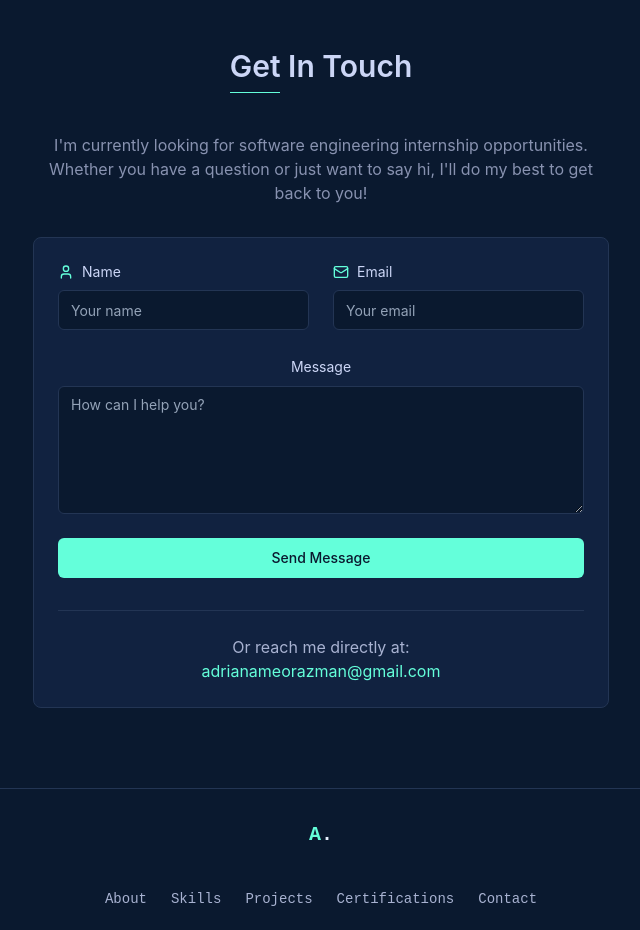
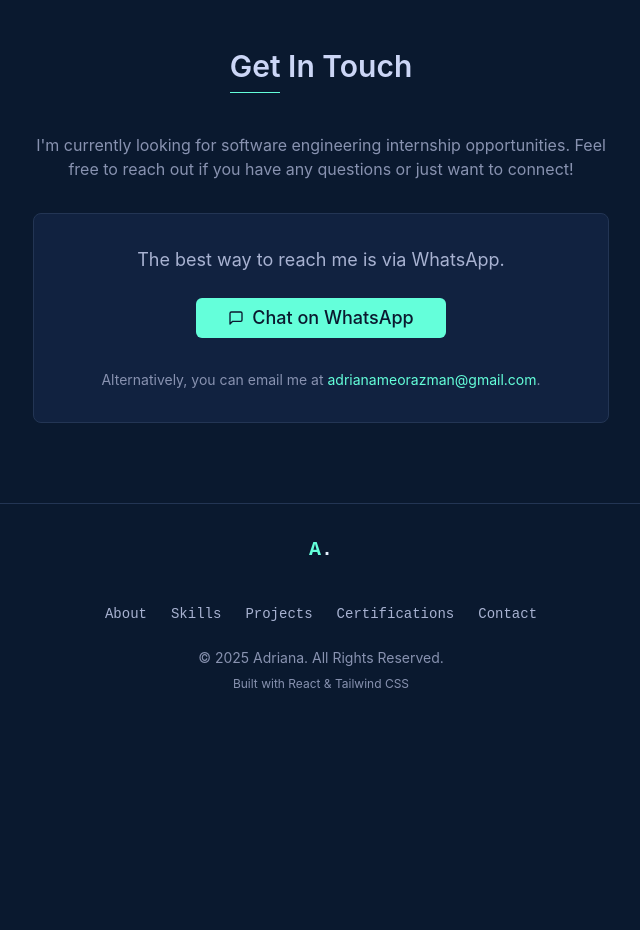
Before and after one commit to adrianameor/adriana-cyberjaya-portfolio-showcase, a React (Vite) app: page / in a window 1280 px wide. Shown: the part 4180-5110 px from the top of the page, without its empty margins (319-959 px from the left). After the commit the page ends 4904 px from the top, so only its background shows below. Built offline with nearby package versions, Linux system fonts and the light colour scheme.

Commit message:
change form message to whatsapp

```diff
--- a/src/components/Contact.tsx
+++ b/src/components/Contact.tsx
@@ -2,8 +2,8 @@
 import React from "react";
 import { Button } from "@/components/ui/button";
 import { Input } from "@/components/ui/input";
-import { Textarea } from "@/components/ui/textarea";
-import { Mail, User } from "lucide-react";
+import { Textarea } from "@/components/ui/textarea"; // This can be removed if not used elsewhere, but let's keep it for now
+import { Mail, User, MessageSquare } from "lucide-react"; // Added MessageSquare for WhatsApp icon
 
 const Contact = () => {
   return (
@@ -12,59 +12,28 @@ const Contact = () => {
         <h2 className="section-header mx-auto">Get In Touch</h2>
         <p className="text-portfolio-slate mb-8">
           I'm currently looking for software engineering internship opportunities.
-          Whether you have a question or just want to say hi, I'll do my best to get back to you!
+          Feel free to reach out if you have any questions or just want to connect!
         </p>
 
-        <div className="bg-portfolio-lightNavy border border-portfolio-lightestNavy rounded-lg p-6">
-          <form className="space-y-6">
-            <div className="grid grid-cols-1 md:grid-cols-2 gap-6">
-              <div className="space-y-2">
-                <label htmlFor="name" className="text-sm text-portfolio-lightestSlate flex items-center gap-2">
-                  <User size={16} className="text-portfolio-teal" />
-                  Name
-                </label>
-                <Input
-                  id="name"
-                  placeholder="Your name"
-                  className="bg-portfolio-navy border-portfolio-lightestNavy focus:border-portfolio-teal"
-                />
-              </div>
-              <div className="space-y-2">
-                <label htmlFor="email" className="text-sm text-portfolio-lightestSlate flex items-center gap-2">
-                  <Mail size={16} className="text-portfolio-teal" />
-                  Email
-                </label>
-                <Input
-                  id="email"
-                  type="email"
-                  placeholder="Your email"
-                  className="bg-portfolio-navy border-portfolio-lightestNavy focus:border-portfolio-teal"
-                />
-              </div>
-            </div>
-
-            <div className="space-y-2">
-              <label htmlFor="message" className="text-sm text-portfolio-lightestSlate">Message</label>
-              <Textarea
-                id="message"
-                placeholder="How can I help you?"
-                className="bg-portfolio-navy border-portfolio-lightestNavy focus:border-portfolio-teal min-h-32"
-              />
-            </div>
-
+        <div className="bg-portfolio-lightNavy border border-portfolio-lightestNavy rounded-lg p-8 flex flex-col items-center">
+          <p className="text-portfolio-lightSlate mb-6 text-lg">
+            The best way to reach me is via WhatsApp.
+          </p>
+          <a
+            href="https://wa.me/60167199579" // IMPORTANT: Replace YOUR_PHONE_NUMBER with your actual WhatsApp number (e.g., 60123456789)
+            target="_blank"
+            rel="noopener noreferrer"
+          >
             <Button
-              className="bg-portfolio-teal hover:bg-portfolio-teal/80 text-portfolio-navy font-medium w-full"
+              className="bg-portfolio-teal hover:bg-portfolio-teal/80 text-portfolio-navy font-medium px-8 py-3 text-lg flex items-center gap-2"
             >
-              Send Message
+              <MessageSquare size={20} />
+              Chat on WhatsApp
             </Button>
-          </form>
-
-          <div className="mt-8 pt-6 border-t border-portfolio-lightestNavy text-center">
-            <p className="text-portfolio-lightSlate">Or reach me directly at:</p>
-            <a href="mailto:adriana@example.com" className="text-portfolio-teal hover:underline">
-              adrianameorazman@gmail.com
-            </a>
-          </div>
+          </a>
+          <p className="text-portfolio-slate mt-8 text-sm">
+            Alternatively, you can email me at <a href="mailto:adrianameorazman@gmail.com" className="text-portfolio-teal hover:underline">adrianameorazman@gmail.com</a>.
+          </p>
         </div>
       </div>
     </section>
```
